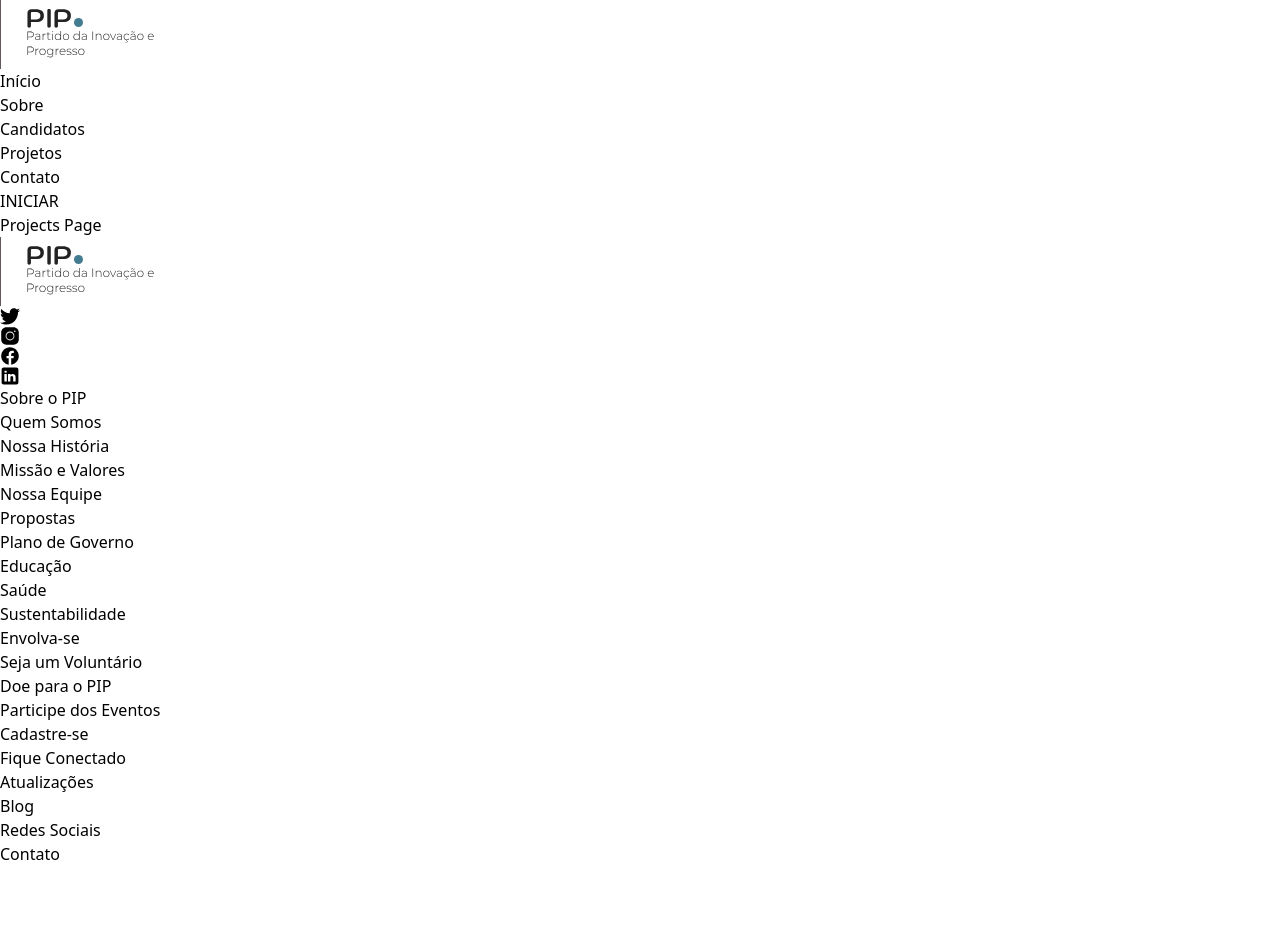
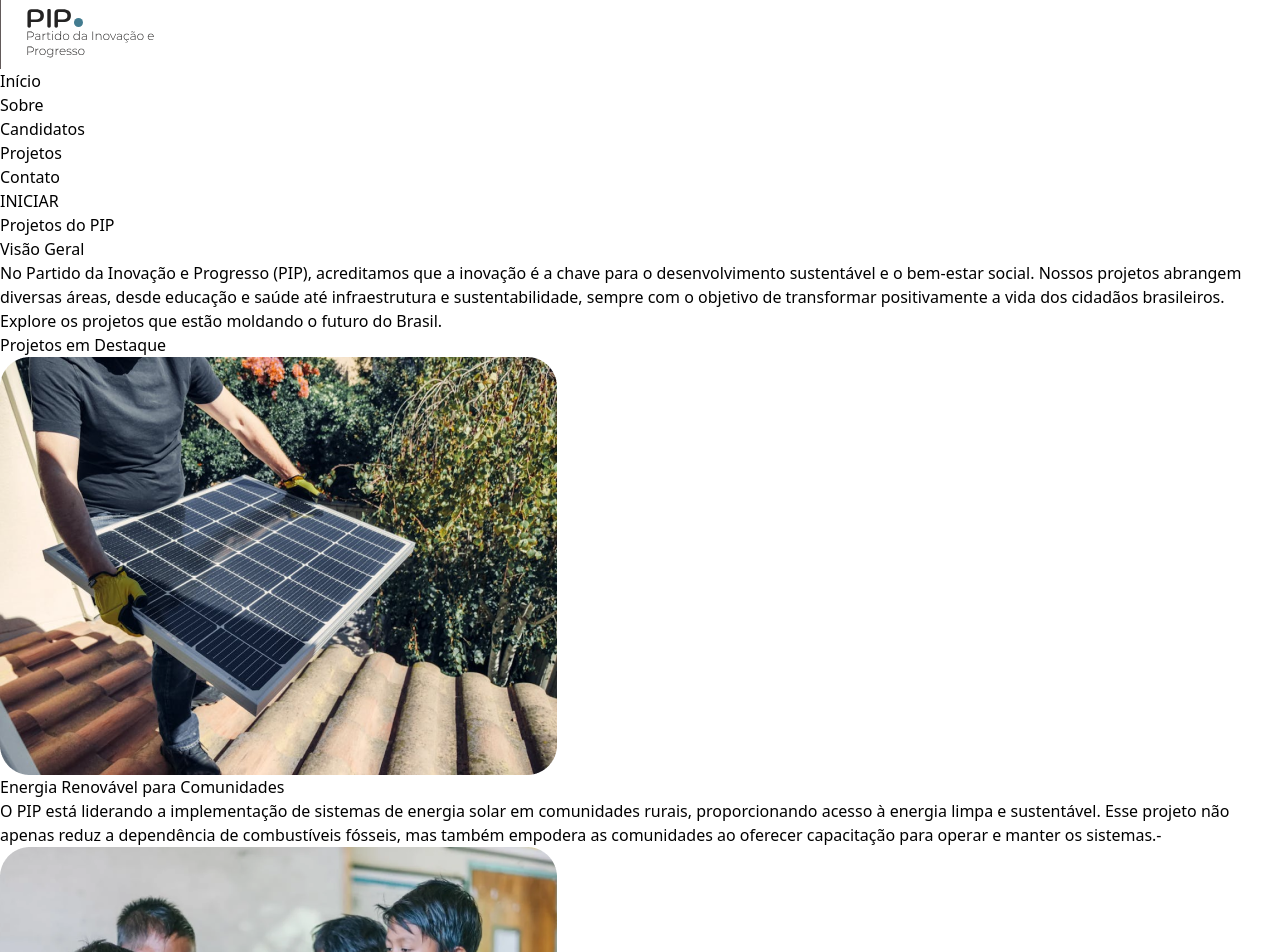
Before and after one commit to codingwithvm/pip, a React (Vite) app: page /projetos in a window 1280 px wide. Shown: the top 952 px of the page. Before the commit the page ends 866 px from the top, so only its background shows below. Built offline with nearby package versions, Linux system fonts and the light colour scheme; a web font is replaced by a local one.

Commit message:
create page project

```diff
--- a/src/pages/Projects.tsx
+++ b/src/pages/Projects.tsx
@@ -1,7 +1,46 @@
+import image8 from '../assets/projetos/image 8.png'
+import image from '../assets/projetos/image.png'
 export function Projects() {
   return (
-    <h1 className="text-3xl font-bold underline">
-      Projects Page
-    </h1>
+    <article className="my-[96px] mx-[136px]">
+      <h1 className="font-bold text-5xl mb-2">Projetos do PIP</h1>
+
+      <section className="mb-[95px]">
+        <h2 className="font-semibold text-2xl mb-[46px]">Visão Geral</h2>
+        <p className="font-medium text-xl">No Partido da Inovação e Progresso (PIP), acreditamos que a inovação é a chave para o desenvolvimento sustentável e o bem-estar social. Nossos projetos abrangem diversas áreas, desde educação e saúde até infraestrutura e sustentabilidade, sempre com o objetivo de transformar positivamente a vida dos cidadãos brasileiros. Explore os projetos que estão moldando o futuro do Brasil.</p>
+      </section>
+
+      <section>
+        <h2 className="font-semibold text-2xl mb-[61px] ">Projetos em Destaque</h2>
+        <div className='flex gap-5 items-center mb-[97px]'>
+          <img src={image8} alt="uma projeto da pip" />
+          <div>
+            <h3 className='font-semibold text-2xl mb-[31px]'>Energia Renovável para Comunidades</h3>
+            <p className='italic text-lg'>O PIP está liderando a implementação de sistemas de energia solar em comunidades rurais, proporcionando acesso à energia limpa e sustentável. Esse projeto não apenas reduz a dependência de combustíveis fósseis, mas também empodera as comunidades ao oferecer capacitação para operar e manter os sistemas.-</p>
+          </div>
+        </div>
+        <div className='flex gap-5 items-center mb-[97px]'>
+          <img src={image} alt="uma projeto da pip" />
+          <div>
+            <h3 className='font-semibold text-2xl mb-[31px]'>Educação Tecnológica nas Escolas Públicas</h3>
+            <p className='italic text-lg'>A educação é o alicerce do progresso. Com nosso projeto de educação tecnológica, estamos equipando escolas públicas com ferramentas digitais e treinamento para professores, garantindo que os estudantes tenham acesso ao conhecimento e habilidades necessárias para prosperar no futuro digital.</p>
+          </div>
+        </div>
+        <div className='flex gap-5 items-center mb-[97px]'>
+          <img src={image} alt="uma projeto da pip" />
+          <div>
+            <h3 className='font-semibold text-2xl mb-[31px]'>Educação Tecnológica nas Escolas Públicas</h3>
+            <p className='italic text-lg'>A educação é o alicerce do progresso. Com nosso projeto de educação tecnológica, estamos equipando escolas públicas com ferramentas digitais e treinamento para professores, garantindo que os estudantes tenham acesso ao conhecimento e habilidades necessárias para prosperar no futuro digital.</p>
+          </div>
+        </div>
+        <div className='flex gap-5 items-center mb-[97px]'>
+          <img src={image} alt="uma projeto da pip" />
+          <div>
+            <h3 className='font-semibold text-2xl mb-[31px]'>Educação Tecnológica nas Escolas Públicas</h3>
+            <p className='italic text-lg'>A educação é o alicerce do progresso. Com nosso projeto de educação tecnológica, estamos equipando escolas públicas com ferramentas digitais e treinamento para professores, garantindo que os estudantes tenham acesso ao conhecimento e habilidades necessárias para prosperar no futuro digital.</p>
+          </div>
+        </div>
+      </section>
+    </article>
   )
 }
```
Also changed, not shown: src/assets/projetos/image 8.png (added), src/assets/projetos/image.png (added).
